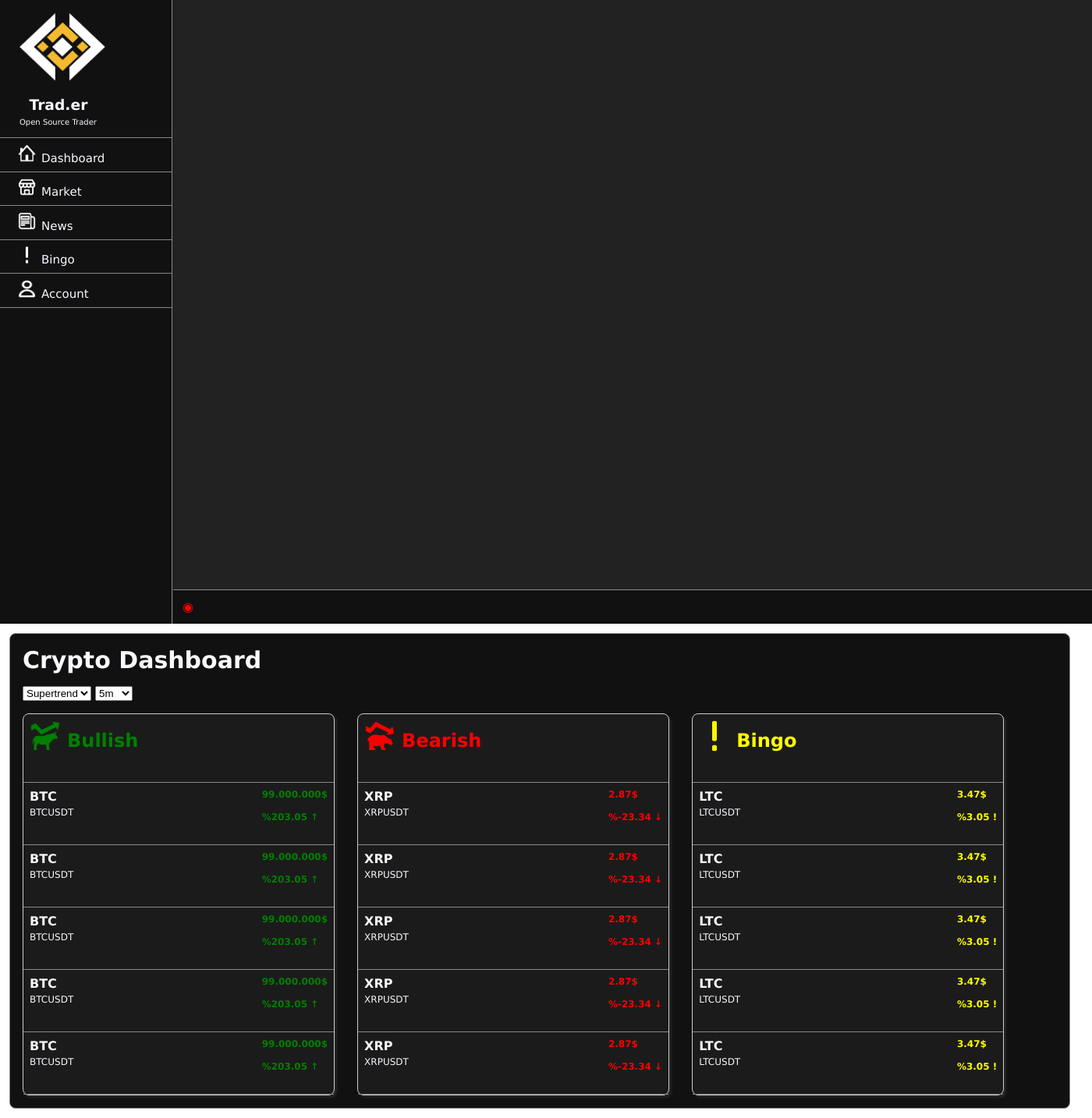
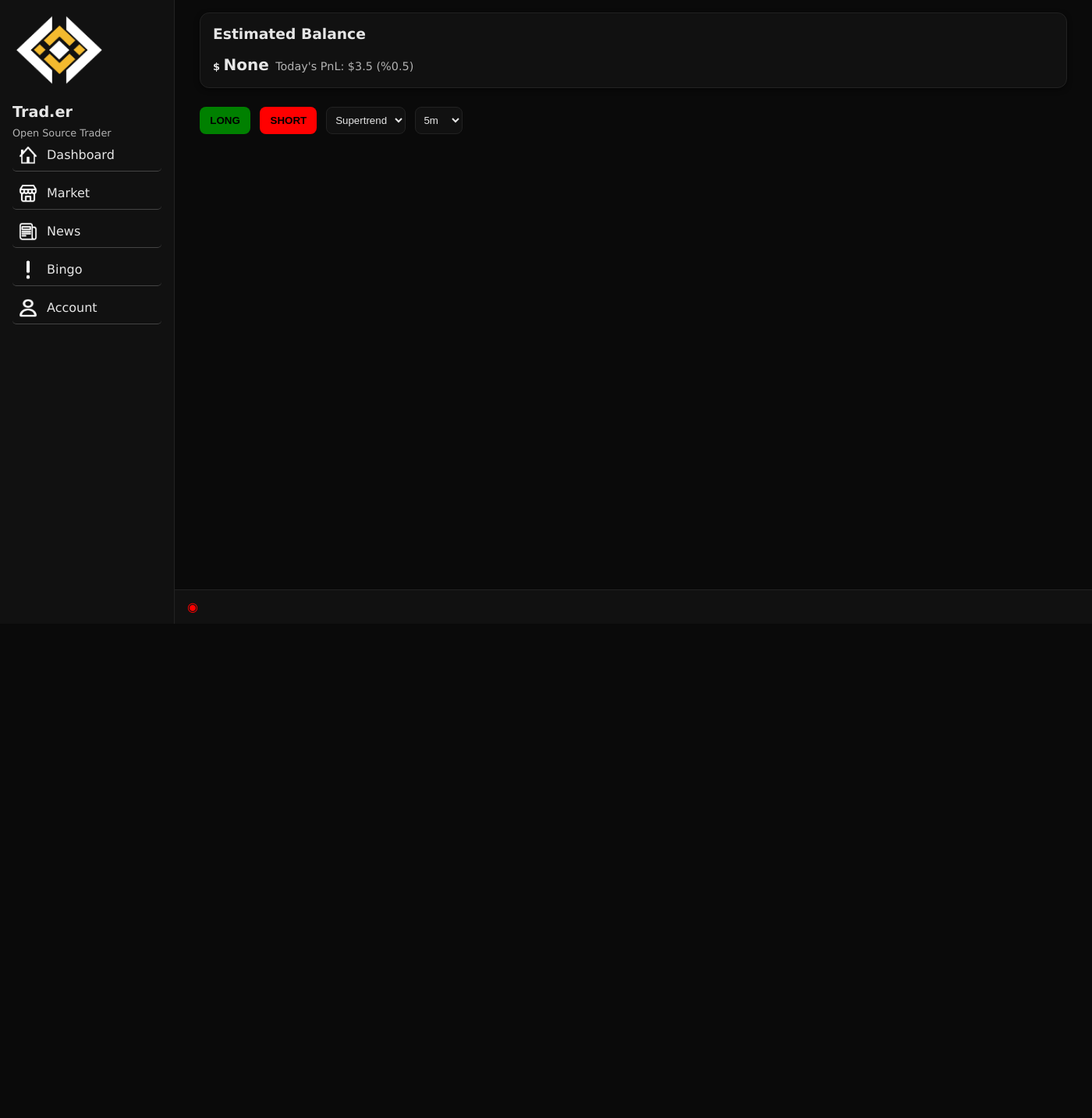
Before and after one commit to cagan-elden/binance-quant-bot, a Flask app: page / in a window 1400 px wide. Shown: the whole page at 78% size. After the commit the page ends 800 px from the top, so only its background shows below. Run offline with Flask 3, Linux system fonts and the light colour scheme; parts of the project's set-up code (start-up, migrations or seed data) failed here and were passed over.

Commit message:
Add PnL calculation and enhance dashboard layout with new styling

```diff
--- a/app.py
+++ b/app.py
@@ -11,14 +11,16 @@
 from api import get_klines, account
 
 client = get_klines.api_connection()
+
 account_value = account.account_value(client)
+# pnl = account.pnl(client)
 
 # start app
 app = flask.Flask(__name__)
 
 @app.route('/')
 def index():
-    return flask.render_template('index.html', balance=account_value)
+    return flask.render_template('index.html', balance=account_value, pnl=+3.5)
 
 if __name__ == '__main__':
     app.run(debug=True)
--- a/static/css/style.css
+++ b/static/css/style.css
@@ -1,169 +1,280 @@
+/* ===========================
+   Reset & Base
+=========================== */
 * {
     margin: 0;
     padding: 0;
     box-sizing: border-box;
 }
+
 html, body {
     height: 100%;
-    font-family: verdana;
-}
-.container {
-    background-color: #222;
-    margin: 0;
-    padding: 0;
-    height: 100%;
+    font-family: Verdana, sans-serif;
+    background-color: #0A0A0A; /* main background */
+    color: #E6E6E6; /* default text color */
 }
 
+/* ===========================
+   Variables
+=========================== */
+:root {
+    --bg-main: #0A0A0A;
+    --bg-panel: #111111;
+    --bg-hover: #1C1C1C;
+    --border-dark: #222222;
+    --border-light: #333333;
+    --text-main: #E6E6E6;
+    --text-secondary: #B3B3B3;
+    --accent-green: #00C851;
+    --accent-red: #ff4444;
+    --accent-yellow: #ffbb33;
+}
+
+/* ===========================
+   Layout
+=========================== */
+.container {
+    display: grid;
+    grid-template-columns: 28vh 1fr; /* left menu + main area */
+    height: 100vh;
+    width: 100%;
+}
+
+/* ---------------------------
+   Left Sidebar
+--------------------------- */
 .container .left {
-    float: left;
-    height: 100vh;
-    background-color: #111;
-    border-right: 1px solid #888;
+    background-color: var(--bg-panel);
+    display: flex;
+    flex-direction: column;
+    border-right: 1px solid var(--border-dark);
+    padding: 1em;
 }
+
 .container .left #logo {
     width: 7.5em;
     height: 6em;
-    margin: 0.75em;
-    margin-left: 1.25em;
+    margin-bottom: 1em;
 }
+
 .container .left #title {
-    color: ghostwhite;
-    align-self: center;
-    margin-left: 2em;
+    color: var(--text-main);
+    font-size: 1.2em;
+    margin-bottom: 0.25em;
 }
+
 .container .left #description {
-    color: ghostwhite;
-    font-size: 10px;
-    margin-left: 2.5em;
+    color: var(--text-secondary);
+    font-size: 0.8em;
+    margin-bottom: 1.5em;
 }
 
 .container .left .menu {
-    width: 100%;
-    border-top: 1px solid #888;
-    margin-top: 0.75em;
+    flex-grow: 1;
 }
+
+.container .left .menu ul {
+    list-style: none;
+}
+
 .container .left .menu ul li {
-    list-style: none;
-    width: 27.5vh;
-    border-bottom: 1px solid #888;
+    border-bottom: 1px solid #444;
+    margin-bottom: 0.5em;
+    border-radius: 5px;
+    transition: background-color 0.3s;
+}
+
+.container .left .menu ul li:hover {
+    background-color: var(--bg-hover);
+}
+
+.container .left .menu ul li a {
+    text-decoration: none;
+    color: var(--text-main);
+    display: flex;
+    align-items: center;
     padding: 0.5em;
 }
-.container .left .menu ul li:hover {
-    background-color: #222;
-    transition: 0.5s background-color;
-}
-.container .left .menu ul li #link {
-    text-decoration: none;
-    color: ghostwhite;
-    font-size: 15px;
-    margin-left: 1em;
-}
-.container .left .menu ul li #link #menu-icon {
+
+.container .left .menu ul li #menu-icon {
     width: 1.5em;
     height: 1.5em;
-    margin-right: 0.5em;
+    margin-right: 0.75em;
 }
 
+/* ---------------------------
+   Right Content Area
+--------------------------- */
 .container .right {
-    float: left;
-    position: relative;
+    display: flex;
+    flex-direction: column;
+    padding: 1em 2em;
+    overflow-y: auto;
 }
-.container .right .page {
-    margin: 0.75em;
+
+/* ---------------------------
+   Balance Card
+--------------------------- */
+.balance {
+    background-color: var(--bg-panel);
+    border: 1px solid var(--border-dark);
+    border-radius: 12px;
     padding: 1em;
-    border: 1px solid #888;
-    border-radius: 0.5em;
-    background-color: #111;
-    width: 170vh;
+    margin-bottom: 1.5em;
+    box-shadow: 0 2px 6px rgba(0,0,0,0.5);
 }
-.container .right .page h1 {
-    color: ghostwhite;
-    font-size: 30px;
-    margin-bottom: 0.5em;
+
+.balance h3 {
+    margin-bottom: 0.75em;
+    color: var(--text-main);
 }
-.container .right .page .dashboard-menu {
-    display: block;
+
+#balance {
+    font-size: 1.5em;
+    font-weight: bold;
+}
+
+#pnl {
+    font-size: 0.9em;
+    color: var(--text-secondary);
+}
+
+/* ---------------------------
+   Dashboard Buttons & Selects
+--------------------------- */
+.dashboard-menu {
+    display: flex;
+    gap: 0.75em;
+    margin-bottom: 1.5em;
+}
+
+.dashboard-menu button {
+    padding: 0.75em 1em;
+    border: none;
+    border-radius: 8px;
+    font-weight: bold;
+    cursor: pointer;
+    transition: background-color 0.3s;
+}
+
+.dashboard-menu button#long { background-color: var(--accent-green); }
+.dashboard-menu button#short { background-color: var(--accent-red); }
+
+.dashboard-menu select {
+    background-color: var(--bg-panel);
+    color: var(--text-main);
+    border: 1px solid var(--border-dark);
+    border-radius: 8px;
+    padding: 0.5em;
+    cursor: pointer;
+    transition: background-color 0.3s;
+}
+
+.dashboard-menu select:hover {
+    background-color: var(--bg-hover);
+}
+
+/* ---------------------------
+   Groups (Bullish/Bearish/Bingo)
+--------------------------- */
+.group {
+    background-color: var(--bg-panel);
+    border: 1px solid var(--border-dark);
+    border-radius: 12px;
+    margin-bottom: 1.5em;
+    box-shadow: 0 2px 6px rgba(0,0,0,0.5);
+    overflow: hidden;
+}
+
+.group .header {
+    display: flex;
+    align-items: center;
+    border-bottom: 1px solid var(--border-dark);
+    padding: 0.5em 1em;
+}
+
+.group .header .group-icon {
+    width: 2.5em;
+    height: 2.5em;
+    margin-right: 0.75em;
+}
+
+.group .header #title {
+    font-size: 1.2em;
+    font-weight: bold;
+}
+
+.group .header #title.bullish { color: var(--accent-green); }
+.group .header #title.bearish { color: var(--accent-red); }
+.group .header #title.bingo { color: var(--accent-yellow); }
+
+/* ---------------------------
+   Coin Rows
+--------------------------- */
+.coin {
+    display: flex;
+    justify-content: space-between;
+    align-items: center;
+    padding: 0.75em 1em;
+    border-bottom: 1px solid var(--border-dark);
+    font-size: 0.9em;
+}
+
+.coin-left #symbol {
+    font-weight: bold;
+    color: var(--text-main);
+}
+
+.coin-left #binance {
+    font-size: 0.8em;
+    color: var(--text-secondary);
+}
+
+.coin-right#bullish { color: var(--accent-green); font-weight: bold; }
+.coin-right#bearish { color: var(--accent-red); font-weight: bold; }
+.coin-right#bingo { color: var(--accent-yellow); font-weight: bold; }
+
+/* ---------------------------
+   Bottom News Bar
+--------------------------- */
+.bottom {
+    position: fixed;
+    bottom: 0;
+    left: 28vh;
+    width: calc(100% - 28vh);
+    background-color: var(--bg-panel);
+    border-top: 1px solid var(--border-dark);
+    padding: 0.75em 1em;
+    color: var(--text-main);
+    z-index: 999;
+    display: flex;
+    align-items: center;
+    overflow: hidden;
+}
+
+.bottom #news {
+    flex-grow: 1;
+}
+
+/* ---------------------------
+   Misc
+--------------------------- */
+h1 {
+    color: var(--text-main);
     margin-bottom: 1em;
 }
-.container .right .page .group {
-    border: 1px solid #ccc;
-    border-radius: 0.5em;
-    background-color: #1b1b1b;
-    width: 50vh;
-    box-shadow: 3px 3px 3px #272626;
-    display: inline-block;
-    margin-right: 1.5em;
+
+.dashboard-item {
+    background-color: var(--bg-panel);
+    color: var(--text-main);
+    border: 1px solid var(--border-dark);
+    border-radius: 8px;
+    padding: 0.5em;
+    cursor: pointer;
+    transition: background-color 0.3s, border-color 0.3s;
 }
-.container .right .page .group .header {
-    border-bottom: 1px solid #888;
-    padding: 0.5em;
-    height: 11vh;
-    display: block;
+
+.dashboard-item:hover {
+    background-color: var(--bg-hover);
+    border-color: var(--border-light);
 }
-.container .right .page .group .header .group-icon {
-    height: 2.5em;
-    width: 2.5em;
-    float: left;
-    display: block;
-    margin-right: 0.5em;
-}
-.container .right .page .group .header #title {
-    color: green;
-    margin-top: 0.5em;
-}
-.container .right .page .group .header #bingo {
-    color: yellow;
-    margin-top: 0.5em;
-}
-.container .right .group .coin {
-    border-bottom: 1px solid #888;
-    padding: 0.5em;
-    height: 10vh;
-}
-.container .right .group .coin .coin-left {
-    float: left;
-    display: flexbox;
-    margin-right: 0.5em;
-}
-.container .right .group .coin .coin-left #symbol {
-    display: block;
-    font-weight: bold;
-    color: ghostwhite;
-}
-.container .right .group .coin .coin-left #binance {
-    color: ghostwhite;
-    font-size: 12px;
-}
-.container .right .group .coin .coin-right {
-    float: right;
-    display: flexbox;
-    font-weight: bold;
-    font-size: 12px;
-}
-.container .right .group .coin .coin-right#bullish {
-    color: green;
-}
-.container .right .group .coin .coin-right#bearish {
-    color: red;
-}
-.container .right .group .coin .coin-right#bingo {
-    color: yellow;
-}
-.container .right .group .coin-right #price {
-    display: block;
-    margin-bottom: 1.25em;
-}
-.container .right .bottom {
-    position: fixed;
-    bottom: 0;
-    left: 27.75vh;
-    width: calc(100% - 27.75vh);
-    background-color: #111;
-    color: whitesmoke;
-    padding: 0.75em;
-    border-top: 1px solid #888;
-    z-index: 999;
-}
-.container .right .bottom #news {
-    display: block;
-}
--- a/templates/index.html
+++ b/templates/index.html
@@ -1,11 +1,27 @@
 {% extends 'base.html' %}
 
 {% block page %}
-    <h1 id="title">Crypto Dashboard</h1>
 
+<!-- ===== BALANCE CARD ===== -->
+<div class="balance">
+    <h3>Estimated Balance</h3>
+    <b id="balance">
+        <span style="font-size: 13px;">$ </span>
+        <span style="font-size: 20px;">{{ balance }}</span>
+    </b>
+    <span id="pnl">Today's PnL: ${{ pnl }} (%0.5)</span>
+</div>
+
+<!-- ===== DASHBOARD CONTROLS ===== -->
 <div class="dashboard-menu">
+    <button id="long" style="background-color: green;">LONG</button>
+    <button id="short" style="background-color: red;">SHORT</button>
+
     <select name="indicator" id="indicator" class="dashboard-item">
-            <option value="1m">Supertrend</option>
+        <option value="supertrend">Supertrend</option>
+        <option value="macd">MACD</option>
+        <option value="devisso">Devis'so</option>
+        <option value="rsi">RSI</option>
     </select>
 
     <select name="interval" id="interval" class="dashboard-item">
@@ -23,63 +39,10 @@
     </select>
 </div>
 
-    <!-- Bearish -->
-    <div class="group">
-        <div class="header">
-            <img src="{{ url_for('static', filename='img/bullish.png') }}" class="group-icon" id="bullish">
-            <h2 id="title">Bullish</h2>
-        </div>
-        {% for i in range(5) %}
-            <div class="coin">
-                <div class="coin-left">
-                    <span id="symbol">BTC</span>
-                    <span id="binance">BTCUSDT</span>
-                </div>
-                <div class="coin-right" id="bullish">
-                    <span id="price">99.000.000$</span>
-                    <span id="percentage">%203.05 ↑</span>
+<div class="panel">
+    <div class="panel-header">
+
     </div>
 </div>
-        {% endfor %}
-    </div>
 
-    <!-- Bullish -->
-    <div class="group">
-        <div class="header">
-            <img src="{{ url_for('static', filename='img/bearish.png') }}" class="group-icon" id="bullish">
-            <h2 id="title" style="color: red;">Bearish</h2>
-        </div>
-        {% for i in range(5) %}
-            <div class="coin">
-                <div class="coin-left">
-                    <span id="symbol">XRP</span>
-                    <span id="binance">XRPUSDT</span>
-                </div>
-                <div class="coin-right" id="bearish">
-                    <span id="price">2.87$</span>
-                    <span id="percentage">%-23.34 ↓</span>
-                </div>
-            </div>
-        {% endfor %}
-    </div>
-
-    <!-- Bingo -->
-    <div class="group">
-        <div class="header">
-            <img src="{{ url_for('static', filename='img/bingo yellow.png') }}" class="group-icon" id="bullish">
-            <h2 id="title" style="color: yellow;">Bingo</h2>
-        </div>
-        {% for i in range(5) %}
-            <div class="coin">
-                <div class="coin-left">
-                    <span id="symbol">LTC</span>
-                    <span id="binance">LTCUSDT</span>
-                </div>
-                <div class="coin-right" id="bingo">
-                    <span id="price">3.47$</span>
-                    <span id="percentage">%3.05 !</span>
-                </div>
-            </div>
-        {% endfor %}
-    </div>
 {% endblock %}
```
Also changed, not shown: api/account.py (+14 -0 lines). Lines whose indentation alone changed are shown as unchanged.
